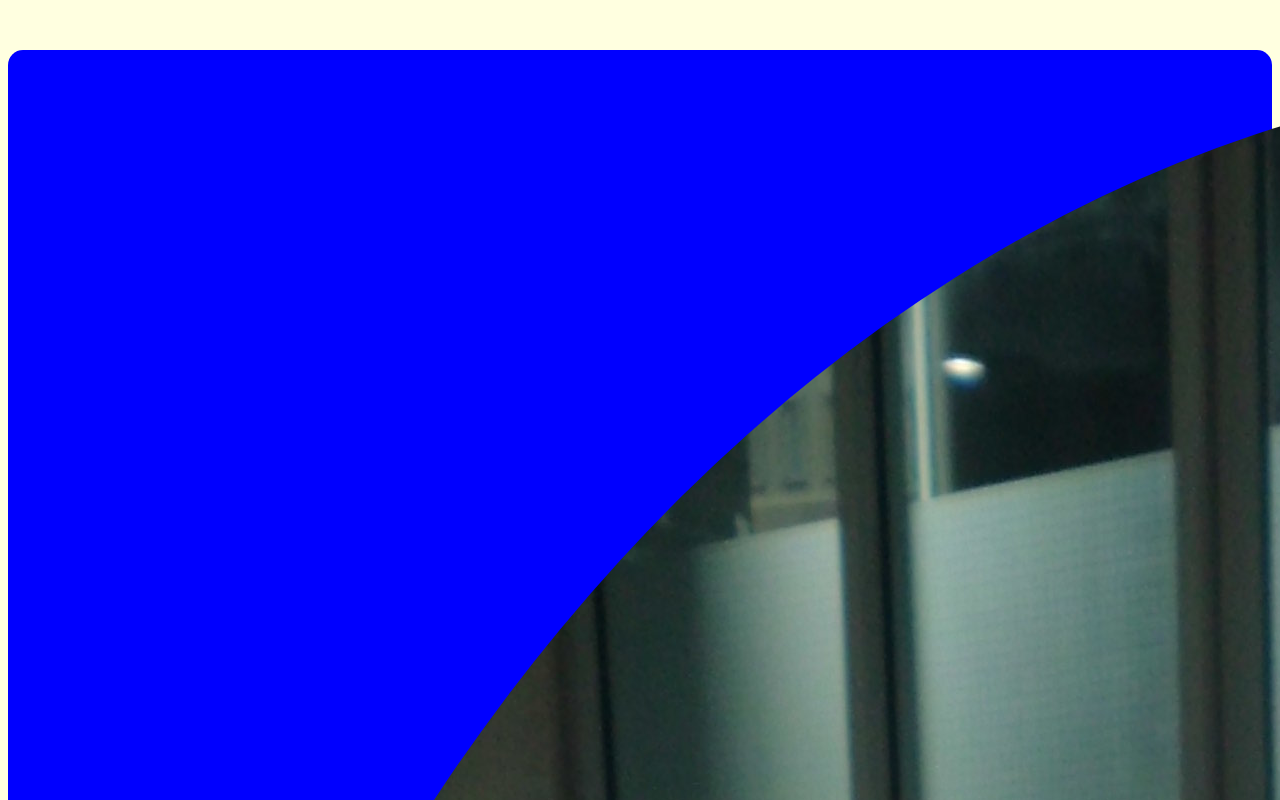
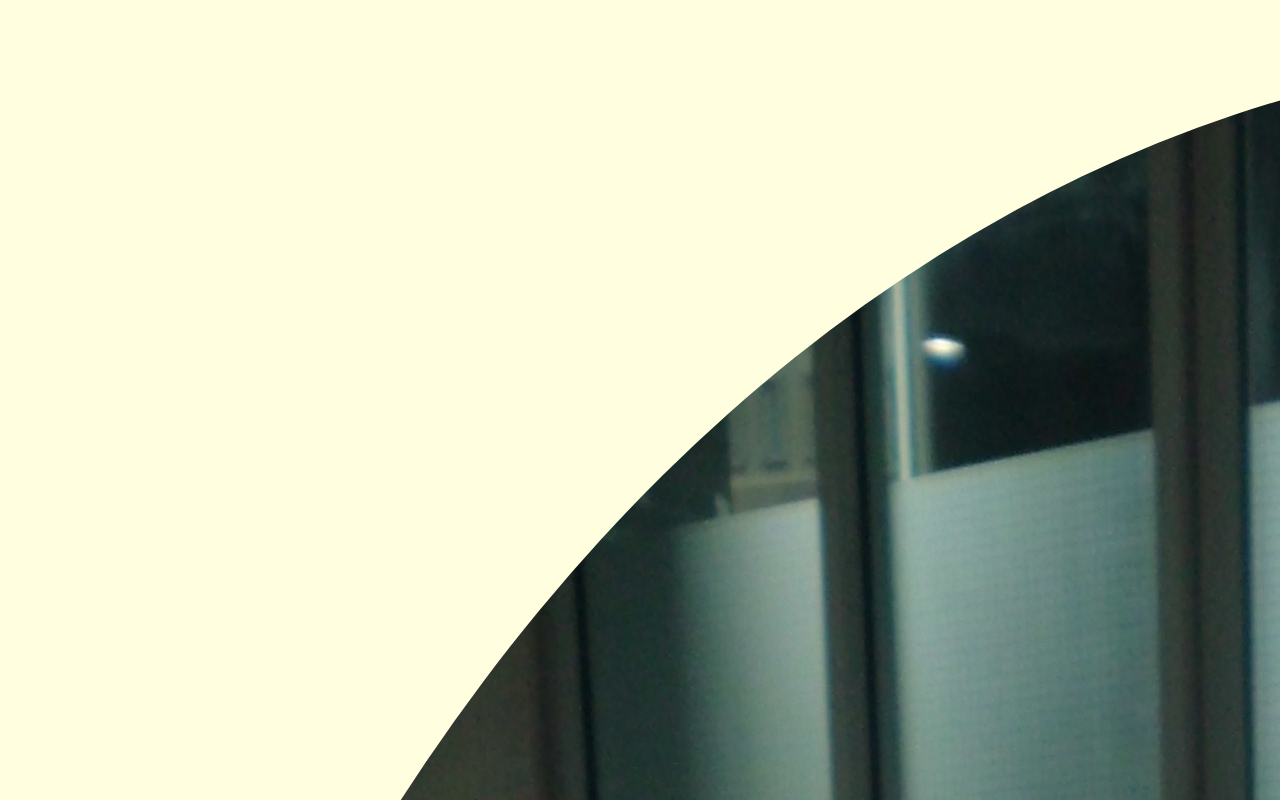
Before and after one commit to zhak11745-commits/portofolio, a plain HTML site: page index.html in a window 1280 px wide. Shown: the top 800 px of the page. Drawn offline with Linux system fonts and the light colour scheme.

Commit message:
Update style.css

```diff
--- a/style.css
+++ b/style.css
@@ -1,15 +1,13 @@
 body {
-  background-color: #FFFFE0; /* Warna hitam */
-font-family: Arial, sans-serif; /* Jenis huruf yang bersih
-  dan mudah dibaca */
+  background-color: #FFFFE0; /* Warna kuning cerah */
+font-family: Arial, sans-sherif; /* font yang digunakan  */
 color: #191970; /* Warna teks utama (putih) */
 }
 .kartu-profil {
   widht: 300px;
   margin: 50px auto; /*50px jarak atas/bawah, auto menengahkan
-  kiri/kanan */
   padding: 20px;
-  background-color: blue;
+  background-color: white;
   border-radius: 15px; /*Membuat sudut menjadi melengkung */
   box-shadow: 0 4px 8px rgba (0,0,0,0.1); /* Efek bayangan */
   text-align: center; /* Menengahkan semua teks di dalam kartu */
```
